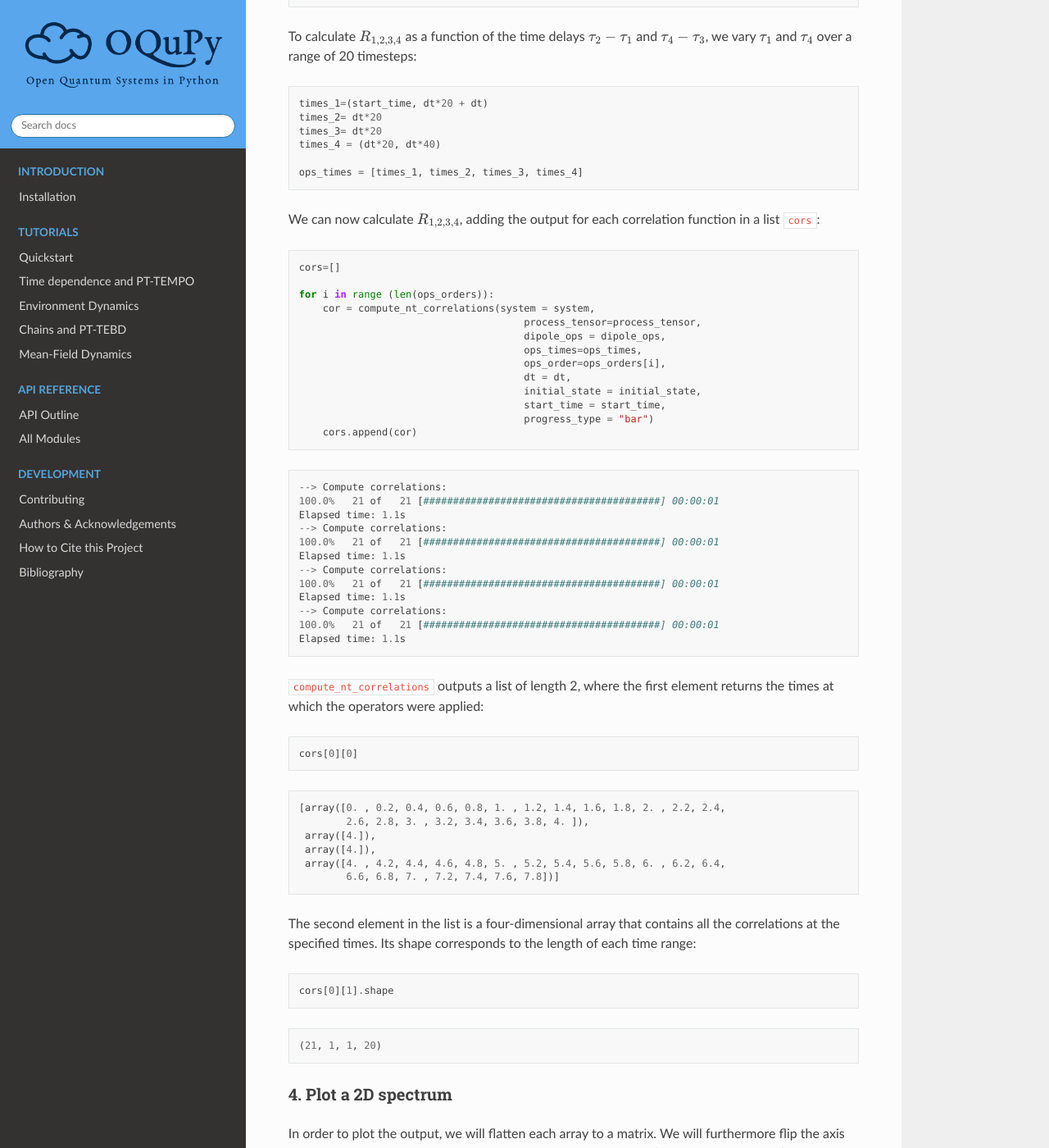
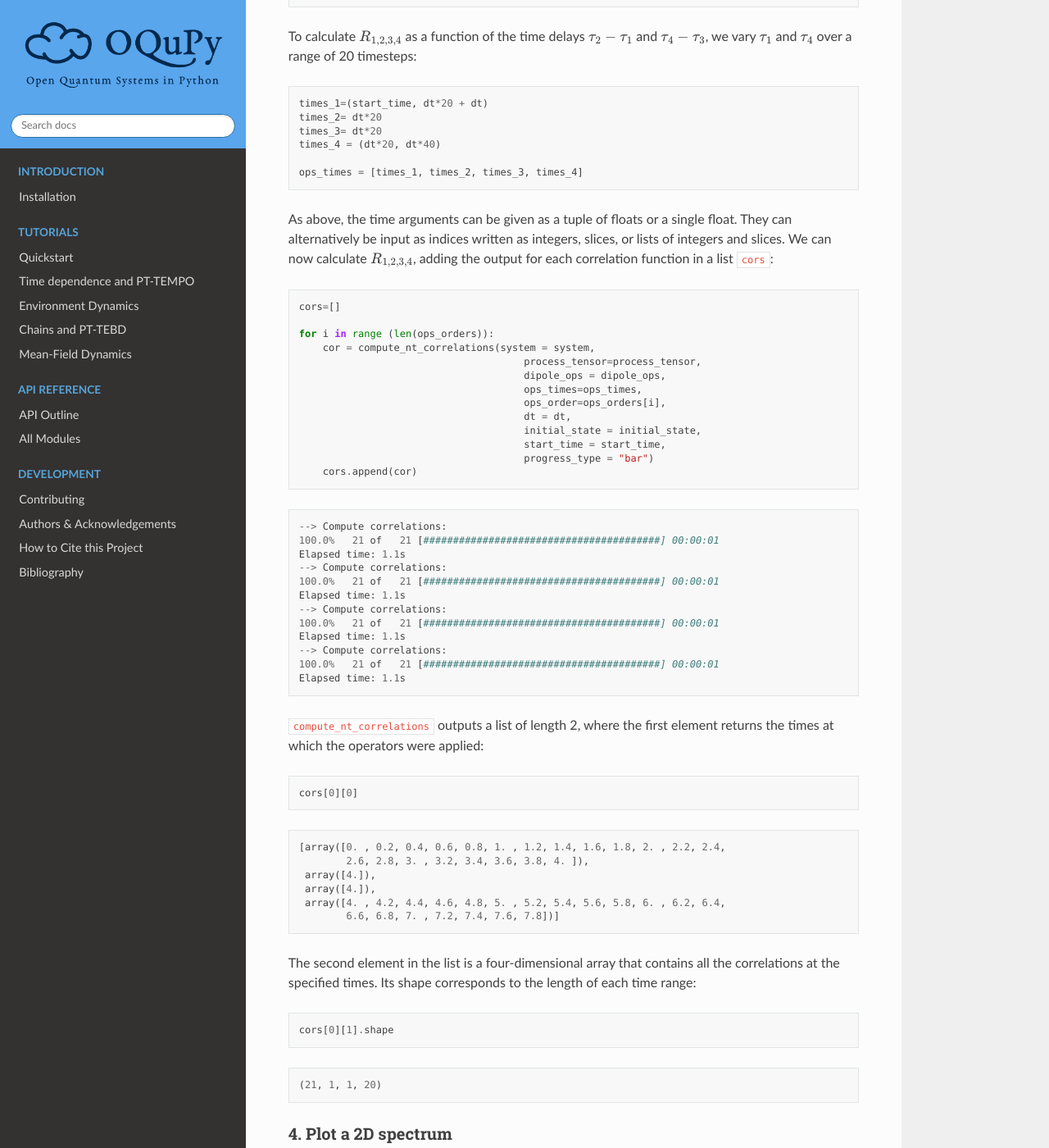
Before and after one commit to tempoCollaboration/OQuPy, a Sphinx documentation site: the page built from docs/pages/tutorials/n_time_correlations.rst, in a window 1280 px wide and 1400 px high, scrolled down 4499 px. Shown: the whole window at 82% size. Built offline with Sphinx 7.4.7 and the Read the Docs theme 2.0.0, drawn with Linux system fonts in a browser that asks for light colours; some of the changed text lies outside the part shown.

Commit message:
small tutorial tweaks

```diff
--- a/docs/pages/tutorials/n_time_correlations.rst
+++ b/docs/pages/tutorials/n_time_correlations.rst
@@ -296,8 +296,11 @@ To calculate :math:`R_{1,2,3,4}` as a function of the time delays
 
     ops_times = [times_1, times_2, times_3, times_4]
 
-We can now calculate :math:`R_{1,2,3,4}`, adding the output for each
-correlation function in a list ``cors``:
+As above, the time arguments can be given as a tuple of floats or a
+single float. They can alternatively be input as indices written as
+integers, slices, or lists of integers and slices. We can now calculate
+:math:`R_{1,2,3,4}`, adding the output for each correlation function in
+a list ``cors``:
 
 .. code:: ipython3
 
```
Also changed, not shown: other parts of docs/pages/tutorials/n_time_correlations.rst (+1 -1 lines), 1 other file.
